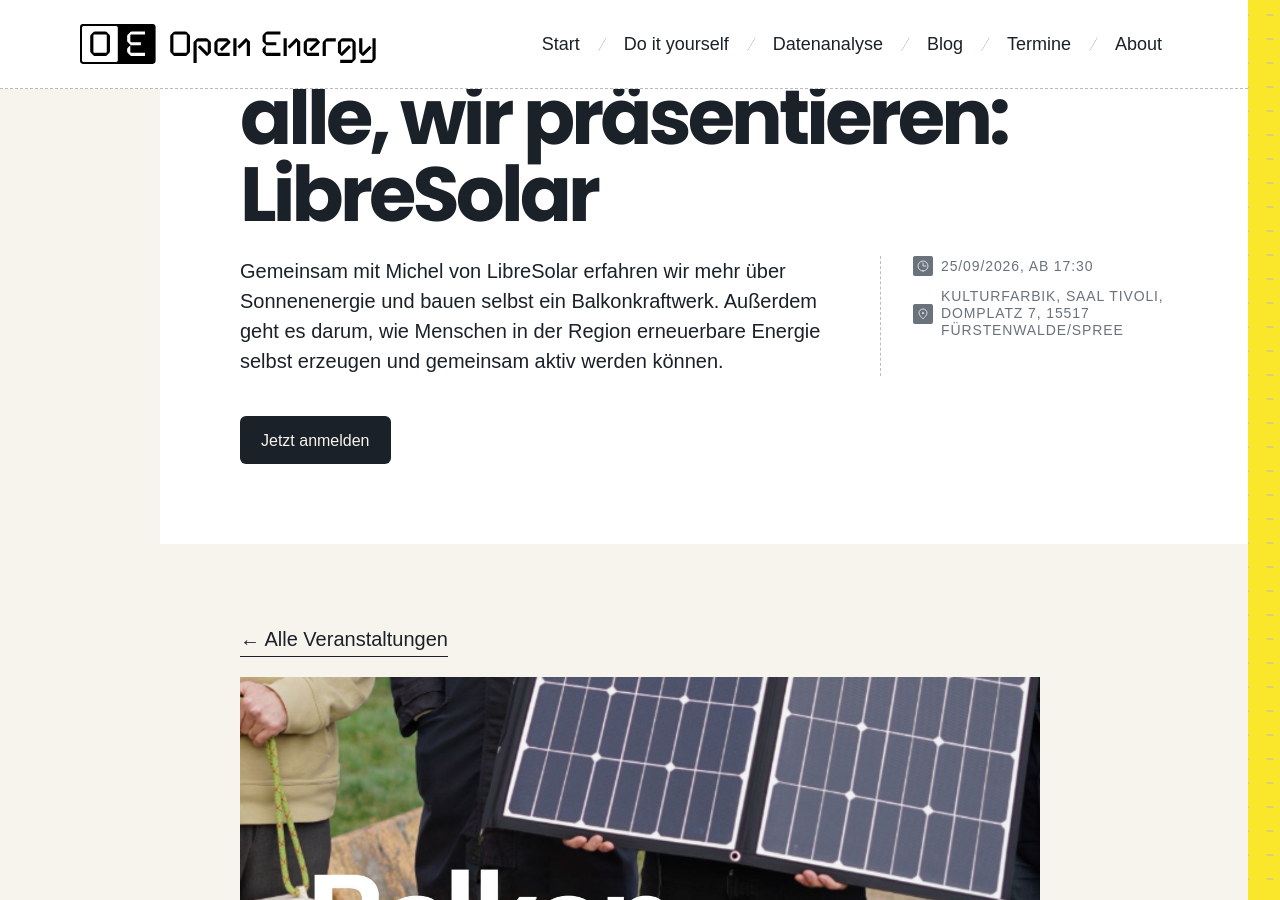
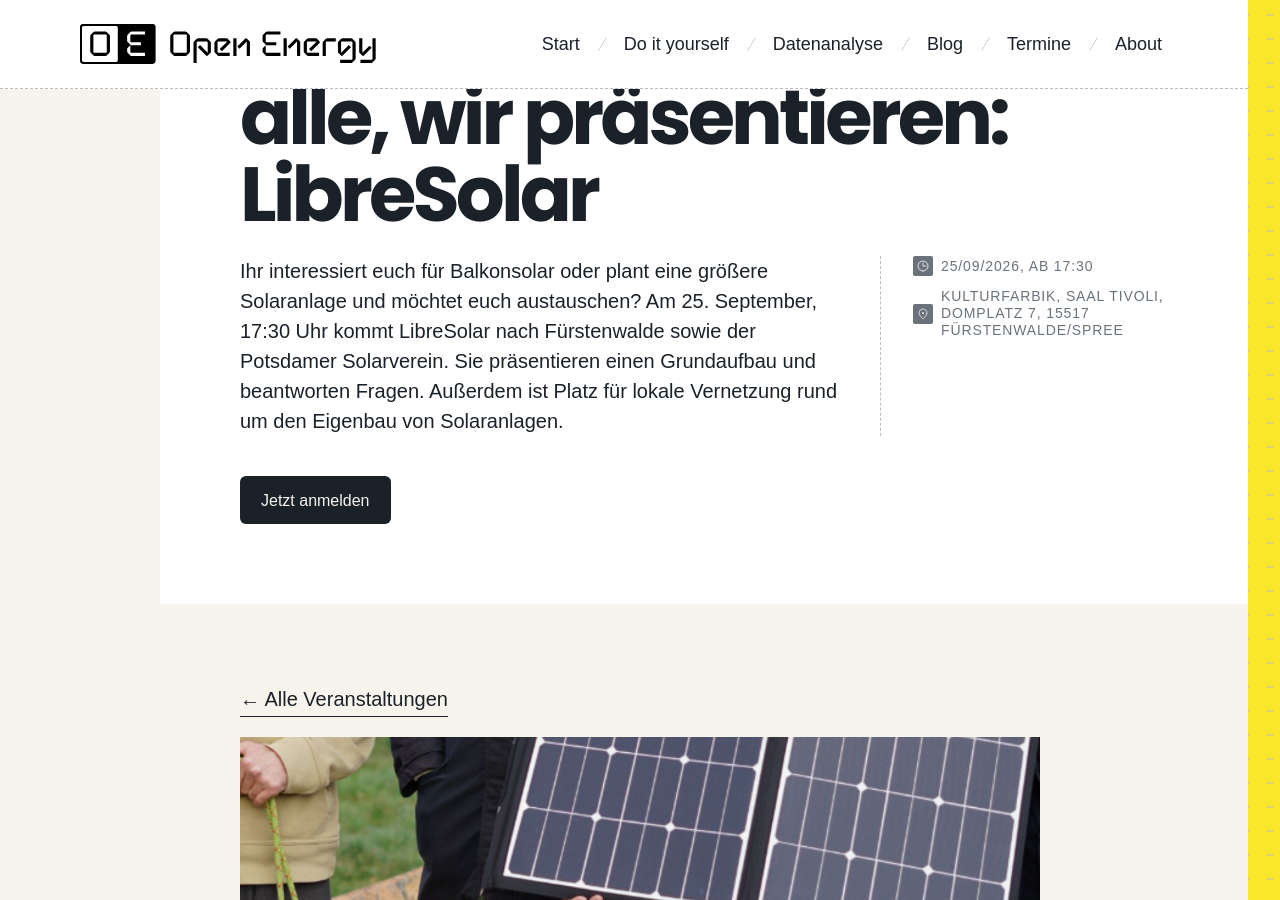
Before and after one commit to okfde/open-energy, a Jekyll site: the page built from _events/solar-workshop-2.md, in a window 1280 px wide and 900 px high, scrolled down 356 px. Built offline with Jekyll 4.4.1, drawn with Linux system fonts in a browser that asks for light colours; some web fonts are replaced.

Commit message:
changed event details

```diff
--- a/_events/solar-workshop-2.md
+++ b/_events/solar-workshop-2.md
@@ -3,7 +3,7 @@
 date: 2026-09-25
 time: "ab 17:30"
 location: "Kulturfarbik, Saal Tivoli, Domplatz 7, 15517 Fürstenwalde/Spree"
-excerpt: "Gemeinsam mit Michel von LibreSolar erfahren wir mehr über Sonnenenergie und bauen selbst ein Balkonkraftwerk. Außerdem geht es darum, wie Menschen in der Region erneuerbare Energie selbst erzeugen und gemeinsam aktiv werden können."
+excerpt: "Ihr interessiert euch für Balkonsolar oder plant eine größere Solaranlage und möchtet euch austauschen? Am 25. September, 17:30 Uhr kommt LibreSolar nach Fürstenwalde sowie der Potsdamer Solarverein. Sie präsentieren einen Grundaufbau und beantworten Fragen. Außerdem ist Platz für lokale Vernetzung rund um den Eigenbau von Solaranlagen."
 signup_url: "https://cloud.okfn.de/apps/forms/s/pnASW8QB9CMep65jMJf9YBqn"
 ---
 
```
